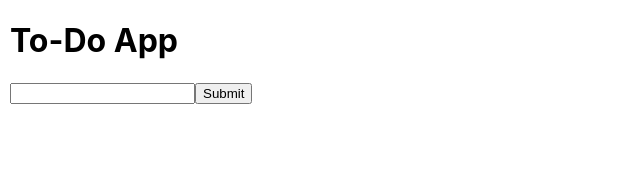
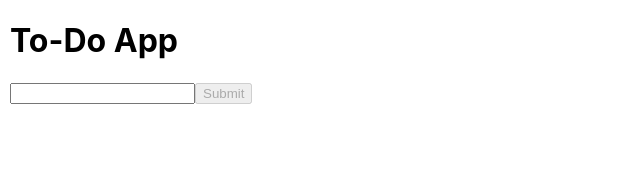
Before and after one commit to benmaudslay/m24-to-do-app-demo, a React (Create React App) app: page / in a window 1280 px wide. Shown: the top 173 px of the page, without its empty margins (0-640 px from the left). Built offline with nearby package versions, Linux system fonts and the light colour scheme.

Commit message:
form validation + disabling

```diff
--- a/src/components/Form.jsx
+++ b/src/components/Form.jsx
@@ -9,6 +9,8 @@
     setUserInput("");
   };
 
+  const isDisabled = userInput.length === 0;
+
   return (
     <form onSubmit={handleSubmit}>
       <input
@@ -16,7 +18,9 @@
         value={userInput}
         onChange={(e) => setUserInput(e.target.value)}
       />
-      <button type="submit">Submit</button>
+      <button type="submit" disabled={isDisabled}>
+        Submit
+      </button>
     </form>
   );
 };
```
